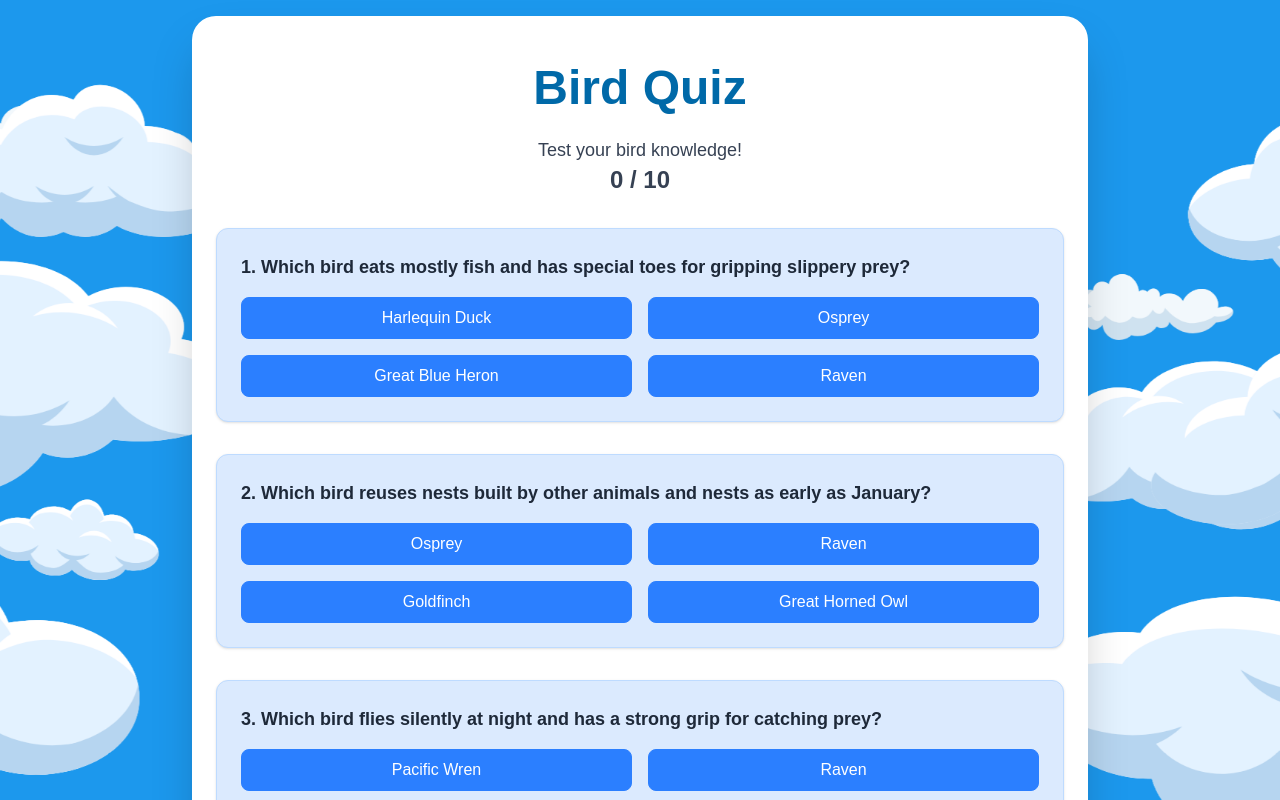
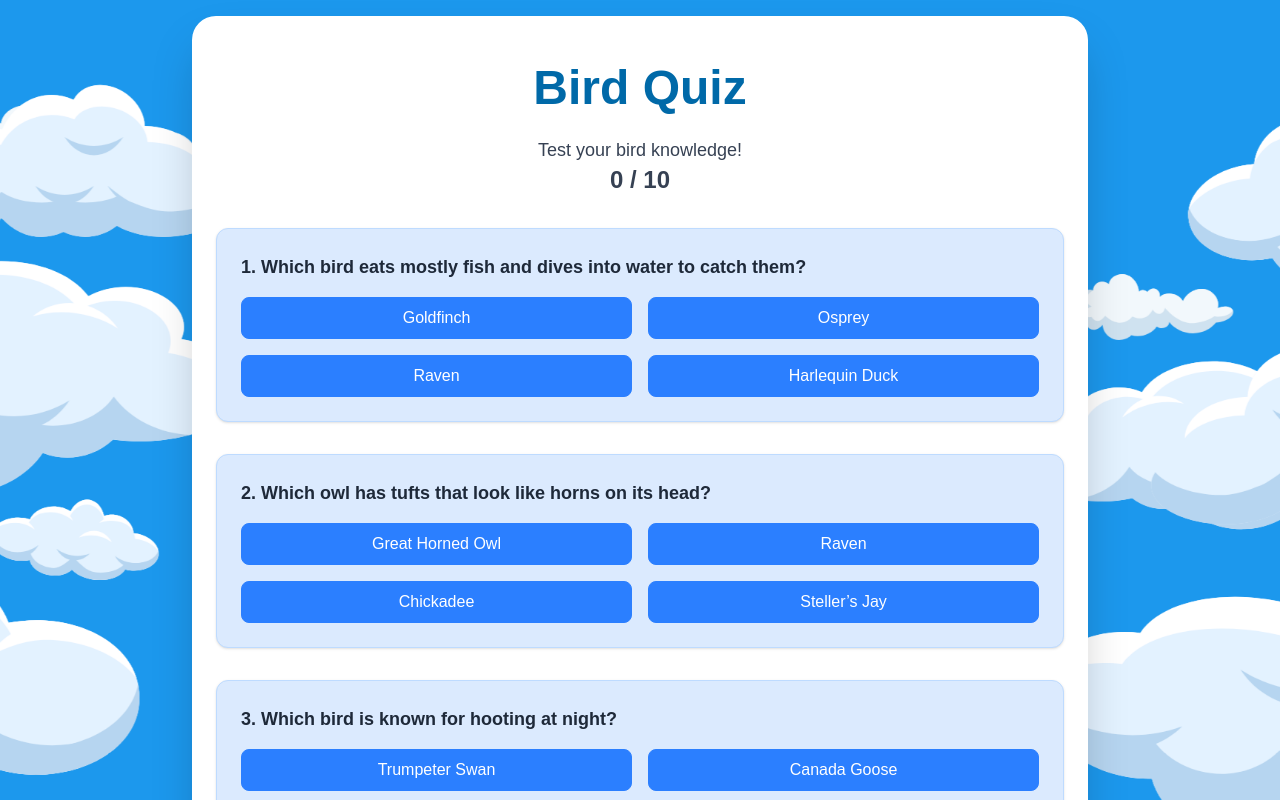
Before and after one commit to ChristianT321/LearningHubCapstone, a Next.js app: page /test3 in a window 1280 px wide. Shown: the top 800 px of the page. Built offline with nearby package versions, Linux system fonts and the light colour scheme.

Commit message:
updated bird test

```diff
--- a/app/test3/page.tsx
+++ b/app/test3/page.tsx
@@ -8,155 +8,155 @@ import { setProgress } from '@/utils/progress'
 
 export const fullQuestionPool = [
   {
-    question: 'Which bird builds enormous nests in tall trees and returns to them every year?',
-    choices: ['Bald Eagle', 'Great Horned Owl', 'Osprey', 'Trumpeter Swan'],
-    answer: 'Bald Eagle',
+    question: 'Which bird is the national symbol of the United States?',
+    choices: ['Great Horned Owl', 'Bald Eagle', 'Mallard Duck', 'Raven'],
+    answer: 'Bald Eagle'
   },
   {
-    question: 'Which bird can spot prey from over 3 kilometers away?',
-    choices: ['Mallard Duck', 'Peregrine Falcon', 'Bald Eagle', 'Marbled Murrelet'],
-    answer: 'Bald Eagle',
+    question: 'Which bird has a white head and a yellow beak?',
+    choices: ['Osprey', 'Bald Eagle', 'Pelican', 'Sandhill Crane'],
+    answer: 'Bald Eagle'
   },
   {
-    question: 'Which bird flies silently at night and has a strong grip for catching prey?',
-    choices: ['Pacific Wren', 'Great Horned Owl', 'Canada Goose', 'Raven'],
-    answer: 'Great Horned Owl',
+    question: 'Which bird is known for hooting at night?',
+    choices: ['Trumpeter Swan', 'Great Horned Owl', 'Rufous Hummingbird', 'Canada Goose'],
+    answer: 'Great Horned Owl'
   },
   {
-    question: 'Which bird reuses nests built by other animals and nests as early as January?',
-    choices: ['Osprey', 'Raven', 'Great Horned Owl', 'Goldfinch'],
-    answer: 'Great Horned Owl',
+    question: 'Which owl has tufts that look like horns on its head?',
+    choices: ['Great Horned Owl', 'Raven', 'Steller’s Jay', 'Chickadee'],
+    answer: 'Great Horned Owl'
   },
   {
-    question: 'Which bird dives at over 300 km/h to catch other birds in mid-air?',
-    choices: ['Osprey', 'Peregrine Falcon', 'Steller’s Jay', 'Varied Thrush'],
-    answer: 'Peregrine Falcon',
+    question: 'Which bird is the fastest in the world, diving at over 300 km/h?',
+    choices: ['Peregrine Falcon', 'Osprey', 'Mallard Duck', 'Varied Thrush'],
+    answer: 'Peregrine Falcon'
   },
   {
-    question: 'Which bird nests on cliffs or tall buildings without building a traditional nest?',
-    choices: ['Bald Eagle', 'American Dipper', 'Peregrine Falcon', 'Trumpeter Swan'],
-    answer: 'Peregrine Falcon',
+    question: 'Which bird often nests on cliffs or tall buildings in cities?',
+    choices: ['Great Blue Heron', 'Peregrine Falcon', 'Marbled Murrelet', 'Canada Goose'],
+    answer: 'Peregrine Falcon'
   },
   {
-    question: 'Which bird eats mostly fish and has special toes for gripping slippery prey?',
-    choices: ['Great Blue Heron', 'Osprey', 'Harlequin Duck', 'Raven'],
-    answer: 'Osprey',
+    question: 'Which bird eats mostly fish and dives into water to catch them?',
+    choices: ['Raven', 'Osprey', 'Goldfinch', 'Harlequin Duck'],
+    answer: 'Osprey'
   },
   {
-    question: 'Which bird dives feet-first into water and has oily feathers to stay dry?',
-    choices: ['Peregrine Falcon', 'Osprey', 'Marbled Murrelet', 'Loon'],
-    answer: 'Osprey',
+    question: 'Which bird has a wingspan of nearly 2 meters and is often seen wading in water?',
+    choices: ['Great Blue Heron', 'Mallard Duck', 'Common Loon', 'Rufous Hummingbird'],
+    answer: 'Great Blue Heron'
   },
   {
-    question: 'Which bird has short wings and a long tail to help it twist through forests?',
-    choices: ['Great Blue Heron', 'Northern Goshawk', 'Canada Goose', 'Goldfinch'],
-    answer: 'Northern Goshawk',
+    question: 'Which large white bird has a pouch under its bill to scoop fish?',
+    choices: ['Trumpeter Swan', 'American White Pelican', 'Bald Eagle', 'Sandhill Crane'],
+    answer: 'American White Pelican'
   },
   {
-    question: 'Which bird hunts squirrels and defends its nest with surprising aggression?',
-    choices: ['Steller’s Jay', 'Northern Goshawk', 'Bald Eagle', 'American Dipper'],
-    answer: 'Northern Goshawk',
+    question: 'Which swan is the largest waterfowl in North America?',
+    choices: ['Trumpeter Swan', 'Mallard Duck', 'Canada Goose', 'Harlequin Duck'],
+    answer: 'Trumpeter Swan'
   },
   {
-    question: 'Which duck has waterproof feathers and is one of the most common ducks in North America?',
-    choices: ['Mallard Duck', 'Harlequin Duck', 'Trumpeter Swan', 'American Goldfinch'],
-    answer: 'Mallard Duck',
+    question: 'Which duck is one of the most common in North America and has a green head?',
+    choices: ['Mallard Duck', 'Harlequin Duck', 'Marbled Murrelet', 'Chickadee'],
+    answer: 'Mallard Duck'
   },
   {
-    question: 'Which duck can swim just hours after hatching?',
-    choices: ['Canada Goose', 'Mallard Duck', 'American Dipper', 'Sandhill Crane'],
-    answer: 'Mallard Duck',
+    question: 'Which duck’s babies can swim just hours after hatching?',
+    choices: ['Mallard Duck', 'Canada Goose', 'Loon', 'Pelican'],
+    answer: 'Mallard Duck'
   },
   {
-    question: 'Which seabird nests in trees far from the ocean and was a mystery to scientists until the 1970s?',
-    choices: ['Common Loon', 'Marbled Murrelet', 'Mallard Duck', 'Harlequin Duck'],
-    answer: 'Marbled Murrelet',
+    question: 'Which seabird nests in tall forest trees instead of cliffs?',
+    choices: ['Marbled Murrelet', 'Peregrine Falcon', 'Trumpeter Swan', 'Heron'],
+    answer: 'Marbled Murrelet'
   },
   {
-    question: 'Which bird flies up to 80 kilometers inland just to nest on a single tree branch?',
-    choices: ['Bald Eagle', 'Osprey', 'Marbled Murrelet', 'Peregrine Falcon'],
-    answer: 'Marbled Murrelet',
+    question: 'Which tall bird is known for its loud trumpeting call?',
+    choices: ['Sandhill Crane', 'Raven', 'Pelican', 'Goldfinch'],
+    answer: 'Sandhill Crane'
   },
   {
-    question: 'Which tall bird is known for its trumpeting call and builds nests in wetlands?',
-    choices: ['Sandhill Crane', 'Great Blue Heron', 'Canada Goose', 'Common Loon'],
-    answer: 'Sandhill Crane',
+    question: 'Which diving bird makes eerie calls on lakes?',
+    choices: ['Common Loon', 'Mallard Duck', 'Harlequin Duck', 'Canada Goose'],
+    answer: 'Common Loon'
   },
   {
-    question: 'Which bird has a nearly 2-meter wingspan and swallows fish whole?',
-    choices: ['Great Blue Heron', 'Trumpeter Swan', 'American White Pelican', 'Peregrine Falcon'],
-    answer: 'Great Blue Heron',
+    question: 'Which bird is all black and can mimic human speech?',
+    choices: ['Raven', 'Chickadee', 'Osprey', 'Great Horned Owl'],
+    answer: 'Raven'
   },
   {
-    question: 'Which large white bird catches fish while floating and uses its bill like a scoop?',
-    choices: ['Trumpeter Swan', 'Harlequin Duck', 'American White Pelican', 'Canada Goose'],
-    answer: 'American White Pelican',
+    question: 'Which bold blue bird often mimics hawks and steals food?',
+    choices: ['Steller’s Jay', 'Goldfinch', 'Kinglet', 'Osprey'],
+    answer: 'Steller’s Jay'
   },
   {
-    question: 'Which swan mates for life and returns to the same wetland to build giant nests?',
-    choices: ['Mallard Duck', 'Trumpeter Swan', 'Canada Goose', 'Great Blue Heron'],
-    answer: 'Trumpeter Swan',
+    question: 'Which orange and black bird sings a flute-like song in the forest?',
+    choices: ['Varied Thrush', 'Rufous Hummingbird', 'Marbled Murrelet', 'Loon'],
+    answer: 'Varied Thrush'
   },
   {
-    question: 'Which colorful duck dives in fast-moving rivers and builds nests under logs or rocks?',
-    choices: ['Harlequin Duck', 'Common Loon', 'American Goldfinch', 'Mallard Duck'],
-    answer: 'Harlequin Duck',
+    question: 'Which tiny brown bird has a very loud song?',
+    choices: ['Pacific Wren', 'Chickadee', 'Kinglet', 'Harlequin Duck'],
+    answer: 'Pacific Wren'
   },
   {
-    question: 'Which diving bird builds floating nests and struggles to walk on land?',
-    choices: ['Canada Goose', 'Common Loon', 'Sandhill Crane', 'American Dipper'],
-    answer: 'Common Loon',
+    question: 'Which tiny bird often hangs upside-down while feeding?',
+    choices: ['Chickadee', 'Pelican', 'Great Blue Heron', 'Goose'],
+    answer: 'Chickadee'
   },
   {
-    question: 'Which intelligent forest bird can mimic human speech and remember faces?',
-    choices: ['Steller’s Jay', 'Raven', 'Ruby-crowned Kinglet', 'Great Horned Owl'],
-    answer: 'Raven',
+    question: 'Which small bird has a hidden red crown that shows when excited?',
+    choices: ['Ruby-crowned Kinglet', 'Goldfinch', 'Rufous Hummingbird', 'Owl'],
+    answer: 'Ruby-crowned Kinglet'
   },
   {
-    question: 'Which bold blue bird hides food and sometimes mimics hawk calls?',
-    choices: ['Steller’s Jay', 'Pacific Wren', 'Mallard Duck', 'Peregrine Falcon'],
-    answer: 'Steller’s Jay',
+    question: 'Which small yellow bird feeds mostly on seeds?',
+    choices: ['American Goldfinch', 'Raven', 'Loon', 'Steller’s Jay'],
+    answer: 'American Goldfinch'
   },
   {
-    question: 'Which shy bird has a flute-like song and forages on the forest floor?',
-    choices: ['Varied Thrush', 'Chickadee', 'Goldfinch', 'Bald Eagle'],
-    answer: 'Varied Thrush',
+    question: 'Which tiny bird can hover and even fly backwards?',
+    choices: ['Rufous Hummingbird', 'Pacific Wren', 'Mallard Duck', 'Pelican'],
+    answer: 'Rufous Hummingbird'
   },
   {
-    question: 'Which tiny bird sings very loudly and builds dome-shaped nests in moss?',
-    choices: ['Pacific Wren', 'Ruby-crowned Kinglet', 'American Goldfinch', 'Steller’s Jay'],
-    answer: 'Pacific Wren',
+    question: 'Which bird digs tunnels in riverbanks to nest?',
+    choices: ['Belted Kingfisher', 'Mallard Duck', 'Goose', 'Raven'],
+    answer: 'Belted Kingfisher'
   },
   {
-    question: 'Which small forest bird stores food and hangs upside-down to feed?',
-    choices: ['Chickadee', 'Common Loon', 'Canada Goose', 'Belted Kingfisher'],
-    answer: 'Chickadee',
+    question: 'Which bird has bright blue feathers and a crest on its head?',
+    choices: ['Steller’s Jay', 'Heron', 'Chickadee', 'Marbled Murrelet'],
+    answer: 'Steller’s Jay'
   },
   {
-    question: 'Which tiny bird builds nests from spider silk and can fly backwards?',
-    choices: ['Rufous Hummingbird', 'Pacific Wren', 'Ruby-crowned Kinglet', 'Steller’s Jay'],
-    answer: 'Rufous Hummingbird',
+    question: 'Which bird is famous for migrating in a V-formation?',
+    choices: ['Canada Goose', 'Bald Eagle', 'Mallard Duck', 'Loon'],
+    answer: 'Canada Goose'
   },
   {
-    question: 'Which bird nests in tunnels along riverbanks and beats fish before eating?',
-    choices: ['Belted Kingfisher', 'Great Blue Heron', 'Varied Thrush', 'Raven'],
-    answer: 'Belted Kingfisher',
+    question: 'Which small bird walks underwater in mountain streams?',
+    choices: ['American Dipper', 'Pacific Wren', 'Harlequin Duck', 'Kinglet'],
+    answer: 'American Dipper'
   },
   {
-    question: 'Which yellow bird feeds on seeds and builds tightly woven nests?',
-    choices: ['American Goldfinch', 'Steller’s Jay', 'Mallard Duck', 'Northern Goshawk'],
-    answer: 'American Goldfinch',
+    question: 'Which bird often builds floating nests on lakes?',
+    choices: ['Common Loon', 'Pelican', 'Swan', 'Goose'],
+    answer: 'Common Loon'
   },
   {
-    question: 'Which bird is very small, but sings a loud and complex song?',
-    choices: ['Ruby-crowned Kinglet', 'Rufous Hummingbird', 'Pacific Wren', 'Goldfinch'],
-    answer: 'Ruby-crowned Kinglet',
+    question: 'Which duck is very colorful and lives in fast-moving rivers?',
+    choices: ['Harlequin Duck', 'Mallard Duck', 'Pelican', 'Osprey'],
+    answer: 'Harlequin Duck'
   },
   {
-    question: 'Which bird has a red crown that only shows when it’s excited?',
-    choices: ['Ruby-crowned Kinglet', 'American Dipper', 'Belted Kingfisher', 'Raven'],
-    answer: 'Ruby-crowned Kinglet',
-  },
+    question: 'Which bird is tiny but sings a very loud and complex song?',
+    choices: ['Ruby-crowned Kinglet', 'Rufous Hummingbird', 'Pacific Wren', 'Goldfinch'],
+    answer: 'Ruby-crowned Kinglet'
+  }
 ]
 
 function getRandomQuestions(pool: typeof fullQuestionPool, exclude: number[] = [], count = 10) {
```
